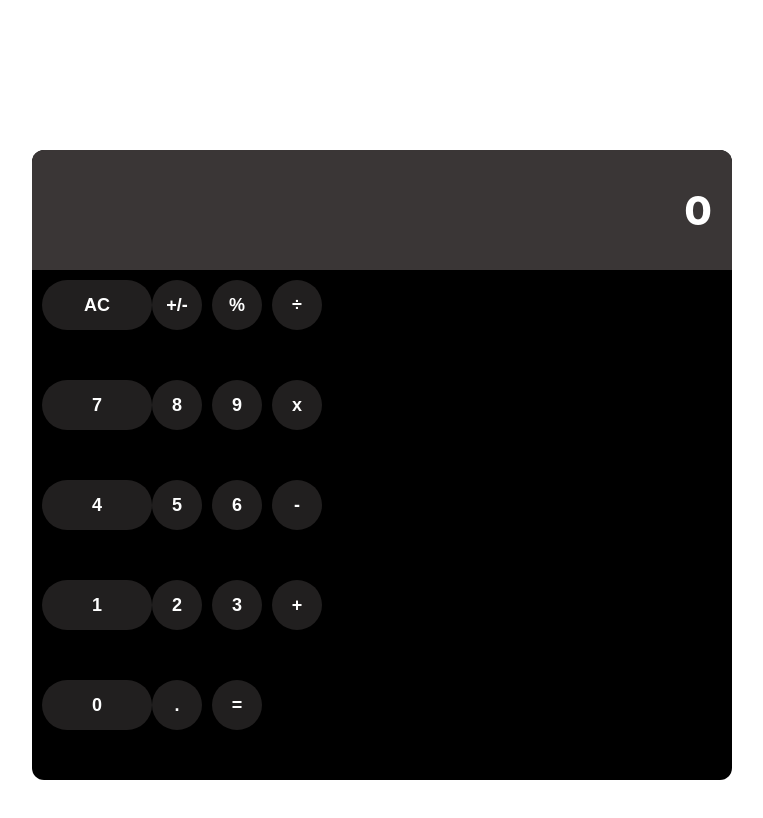
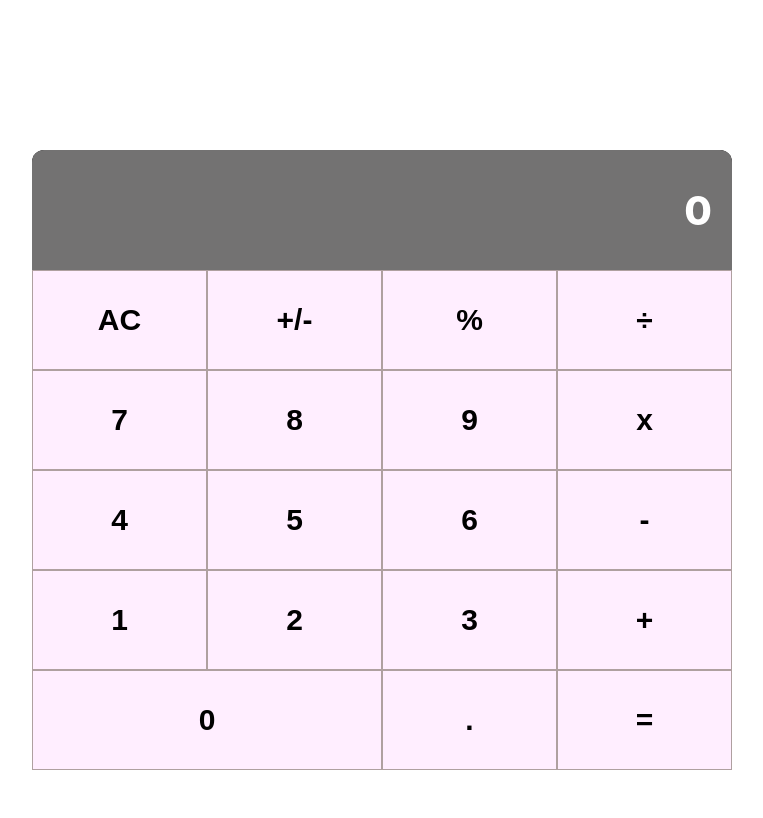
Before and after one commit to Div685/React-Calculator-app, a React (Create React App) app: page / in a window 1280 px wide. Shown: the top 818 px of the page, without its empty margins (258-1021 px from the left). Built offline with nearby package versions, Linux system fonts and the light colour scheme.

Commit message:
Add style to the Button

```diff
--- a/src/components/Button.js
+++ b/src/components/Button.js
@@ -1,5 +1,6 @@
 import React from 'react';
 import PropTypes from 'prop-types';
+import '../style/Button.css';
 
 const Button = ({ name, clickHandler }) => (
   <button className="btnName" type="button" onClick={() => clickHandler(name)}>
--- a/src/index.css
+++ b/src/index.css
@@ -33,31 +33,6 @@ code {
     monospace;
 }
 
-button {
-  width: 50px;
-  height: 50px;
-  font-weight: 700;
-  font-size: large;
-  border-radius: 50% !important;
-  margin-right: 10px;
-  margin-bottom: 10px;
-  border: none;
-  outline: none;
-  background: #211f1f;
-  color: #fff;
-}
-
-button:nth-child(4) {
-  margin-right: 0;
-}
-
-.group-row button:nth-child(1) {
-  width: 110px;
-  height: 50px;
-  border-radius: 25px !important;
-  margin-right: 0;
-}
-
 span {
   margin: 0 10px 0 0;
 }
--- /dev/null
+++ b/src/style/Button.css
@@ -0,0 +1,14 @@
+button {
+  width: 25%;
+  height: 100px;
+  font-weight: 700;
+  font-size: 30px;
+  outline: none;
+  background: #fef;
+  color: #000;
+  border: 1px solid #afa0a0
+}
+
+.group-row:nth-child(5) button:nth-child(1) {
+  width: 50%;
+}
--- a/src/style/ButtonPanel.css
+++ b/src/style/ButtonPanel.css
@@ -1,5 +1,4 @@
 .main-div {
-  margin: 10px;
   display: flex;
   flex-direction: column;
 }
--- a/src/style/Display.css
+++ b/src/style/Display.css
@@ -1,6 +1,6 @@
 .display {
   display: flex;
-  background: #3a3636;
+  background: #737272;
   height: 100px;
   color: #fff;
   font-weight: 800;
```
